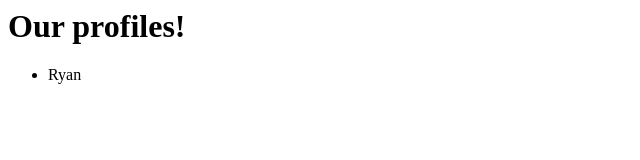
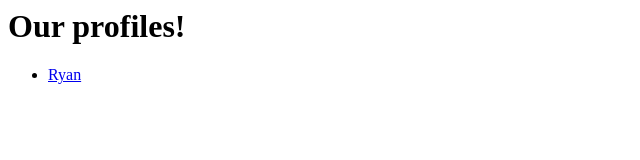
Before and after one commit to ascomsci/about-us, a plain HTML site: page index.html in a window 1280 px wide. Shown: the full height of the page, 0-640 px from the left. Drawn offline with Linux system fonts and the light colour scheme.

Commit message:
Updated with a link

```diff
--- a/index.html
+++ b/index.html
@@ -1,5 +1,5 @@
 <h1>Our profiles!</h1>
 
 <ul>
-	<li>Ryan</li>
+	<li><a href="ryan-morris.html">Ryan</a></li>
 </ul>
```
